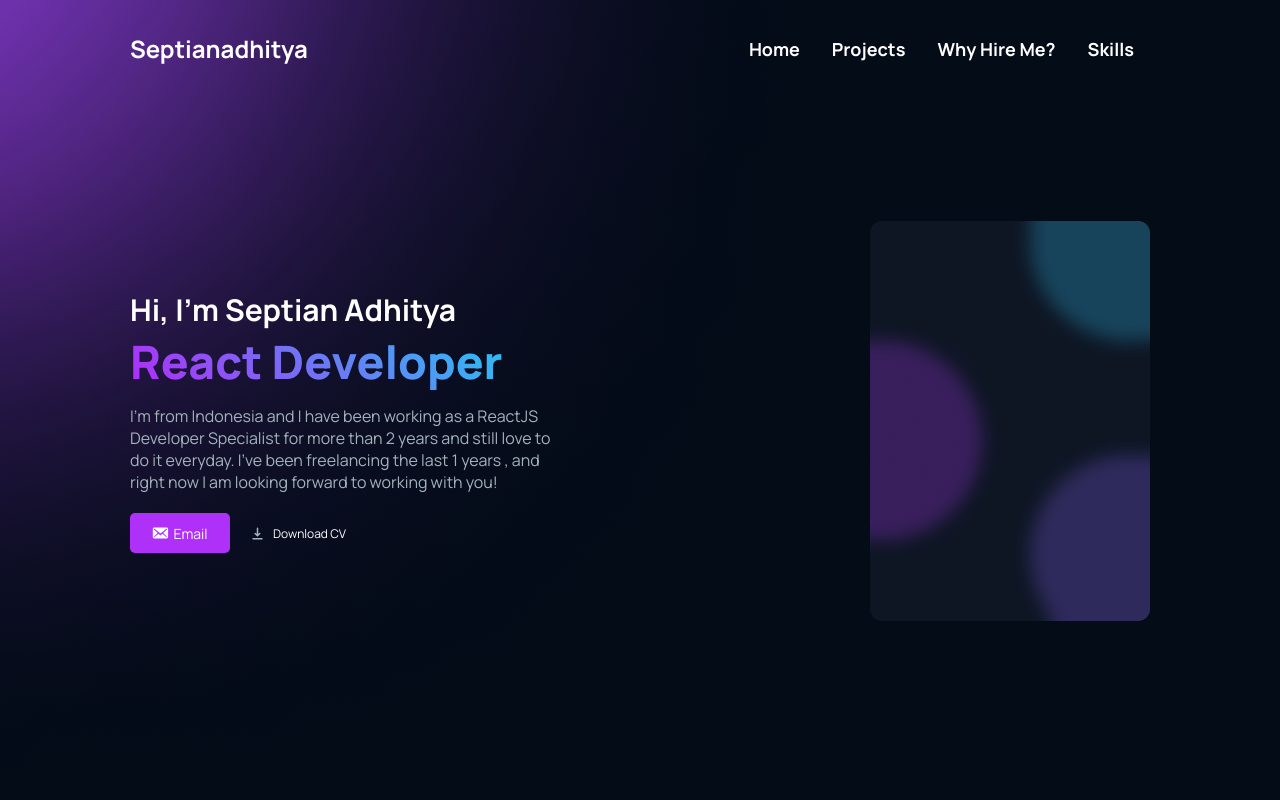
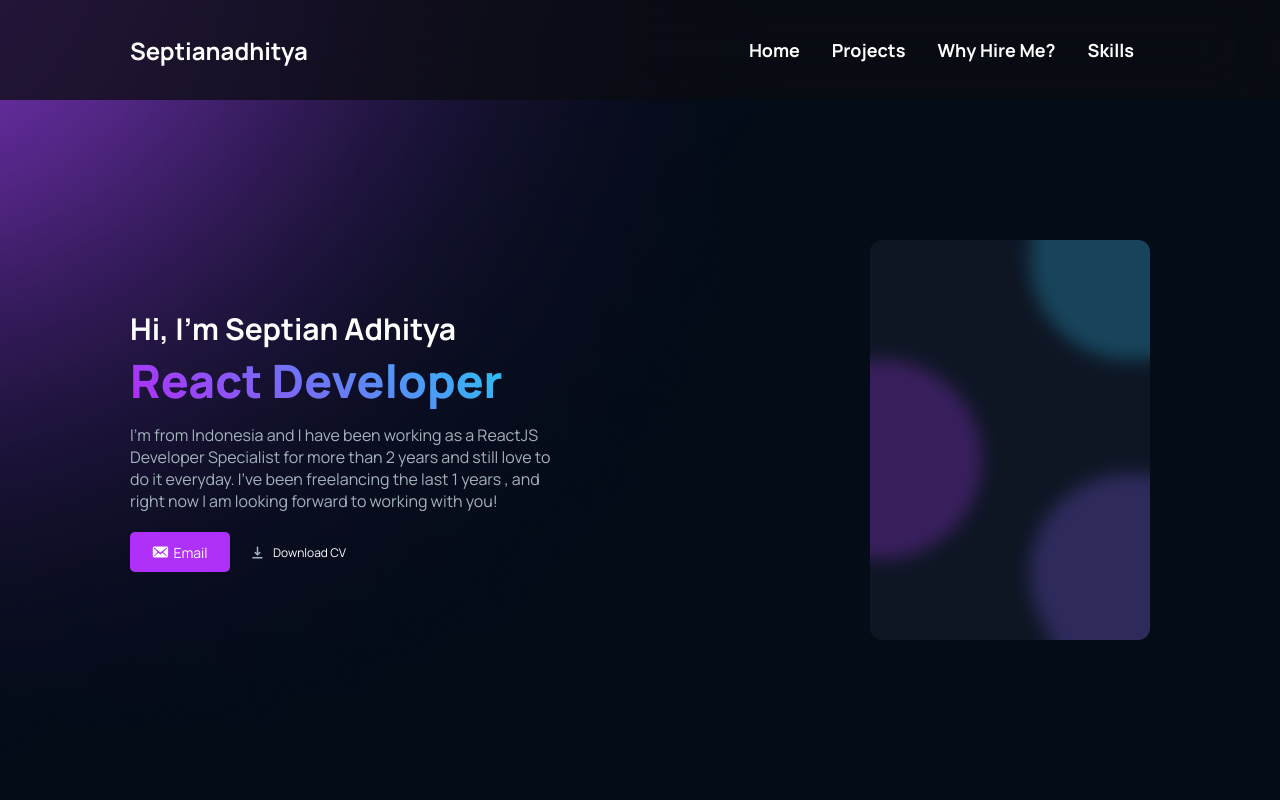
Before and after one commit to saepp/septianadhitya, a React (Create React App) app: page / in a window 1280 px wide. Shown: the top 800 px of the page. Built offline with nearby package versions, Linux system fonts and the light colour scheme.

Commit message:
fix navbar

```diff
--- a/src/components/navbar/navbar.css
+++ b/src/components/navbar/navbar.css
@@ -6,10 +6,17 @@
 }
 
 .saep__navbar-links {
-  flex: 1;
   display: flex;
+  position: fixed;
   justify-content: space-between;
+  height: 100px;
+  width: 100%;
+  top: 0;
+  left: 0;
   align-items: center;
+  padding: 0 8.125rem;
+  background: rgba(11, 13, 18, 0.75);
+  backdrop-filter: blur(40px);
 }
 
 .saep__navbar-links_logo {
--- a/src/containers/header/header.css
+++ b/src/containers/header/header.css
@@ -1,8 +1,7 @@
 .saep__header {
   display: flex;
   flex-direction: row;
-  padding: 4rem 8.125rem;
-  margin: 60px 0;
+  padding: 11rem 8.125rem;
 }
 
 .saep__header-content {
--- a/src/containers/modals/modals.css
+++ b/src/containers/modals/modals.css
@@ -2,7 +2,7 @@
   display: flex;
   justify-content: center;
   align-items: center;
-  padding: 4rem 8.125rem;
+  padding: 8rem 8.125rem;
 }
 
 .saep__modals-container {
--- a/src/containers/projects/projects.css
+++ b/src/containers/projects/projects.css
@@ -1,7 +1,7 @@
 .saep__projects {
   display: flex;
   flex-direction: column;
-  padding: 4rem 8.125rem;
+  padding: 8rem 8.125rem;
 }
 
 .saep__projects-heading {
--- a/src/containers/skills/Skills.jsx
+++ b/src/containers/skills/Skills.jsx
@@ -10,7 +10,7 @@ import "./skills.css";
 
 const Skills = () => {
   return (
-    <div className="saep__skills">
+    <div className="saep__skills" id="skills">
       <div className="saep__skills-container">
         <div className="saep__skills-heading">
           <h1>My Skills</h1>
--- a/src/containers/skills/skills.css
+++ b/src/containers/skills/skills.css
@@ -1,6 +1,6 @@
 .saep__skills {
   display: flex;
-  padding: 4rem 0 0;
+  padding: 8rem 0 0;
 }
 
 .saep__skills-container {
```
